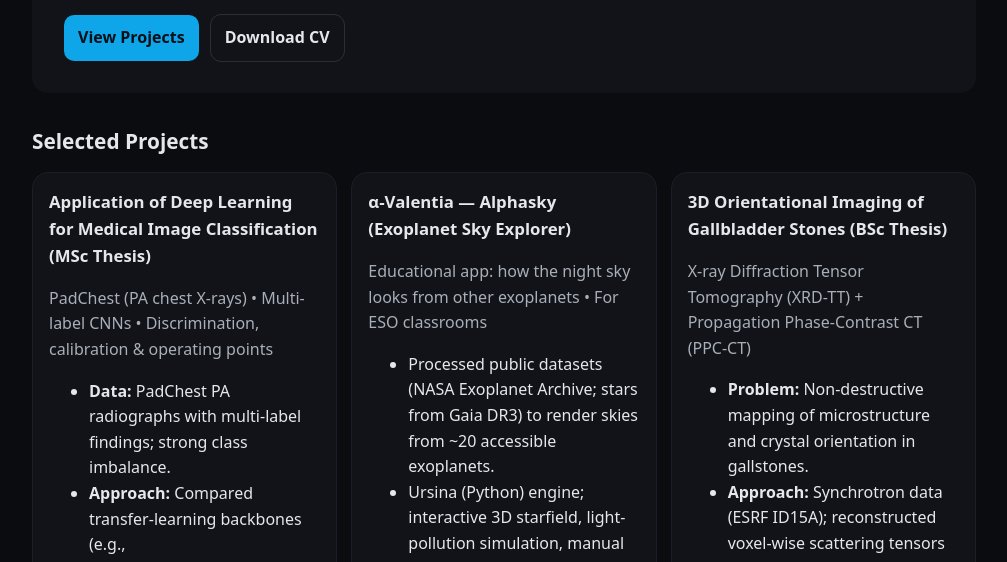
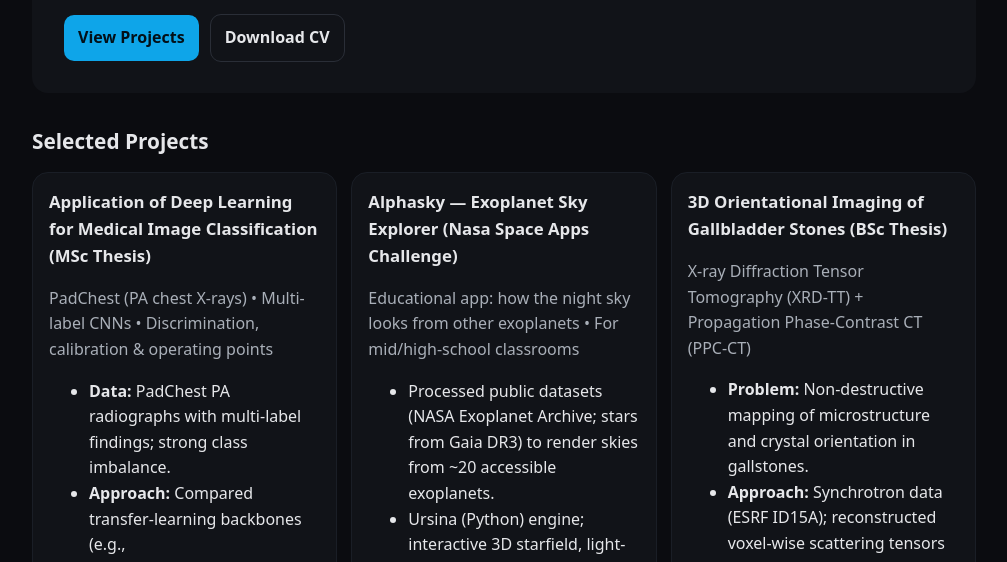
Before and after one commit to alejan-rumart/alejan-rumart.github.io, a plain HTML site: page index.html in a window 1280 px wide. Shown: the part 238-800 px from the top of the page, without its empty margins (136-1143 px from the left). Drawn offline with Linux system fonts and the light colour scheme.

Commit message:
Update index.html

```diff
--- a/index.html
+++ b/index.html
@@ -82,8 +82,8 @@
 
       <!-- α-Valentia / Alphasky -->
       <article class="card">
-        <h3>α-Valentia — Alphasky (Exoplanet Sky Explorer)</h3>
-        <p class="muted">Educational app: how the night sky looks from other exoplanets • For ESO classrooms</p>
+        <h3>Alphasky — Exoplanet Sky Explorer (Nasa Space Apps Challenge)</h3>
+        <p class="muted">Educational app: how the night sky looks from other exoplanets • For mid/high-school classrooms</p>
         <ul>
           <li>Processed public datasets (NASA Exoplanet Archive; stars from Gaia DR3) to render skies from ~20 accessible exoplanets.</li>
           <li>Ursina (Python) engine; interactive 3D starfield, light-pollution simulation, manual constellation builder, astronaut guide UI.</li>
```
